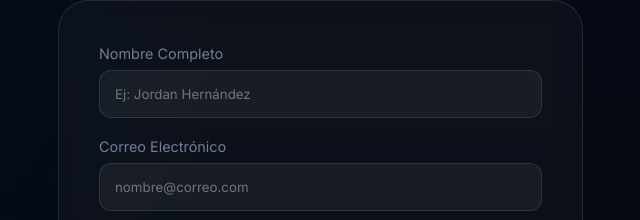
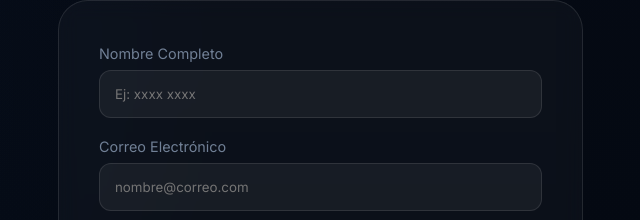
Before and after one commit to jorhack8771/sistema-robotic, a plain HTML site: page contacto.html in a window 1280 px wide. Shown: the part 152-372 px from the top of the page, 607-1247 px from the left. Drawn offline with Linux system fonts and the light colour scheme.

Commit message:
cambio de nombre contacto de servicios

```diff
--- a/contacto.html
+++ b/contacto.html
@@ -208,7 +208,7 @@
                 <form id="formContacto">
                     <div class="form-group">
                         <label>Nombre Completo</label>
-                        <input type="text" id="nombre" placeholder="Ej: Jordan Hernández" required>
+                        <input type="text" id="nombre" placeholder="Ej: xxxx xxxx" required>
                     </div>
                     <div class="form-group">
                         <label>Correo Electrónico</label>
```
